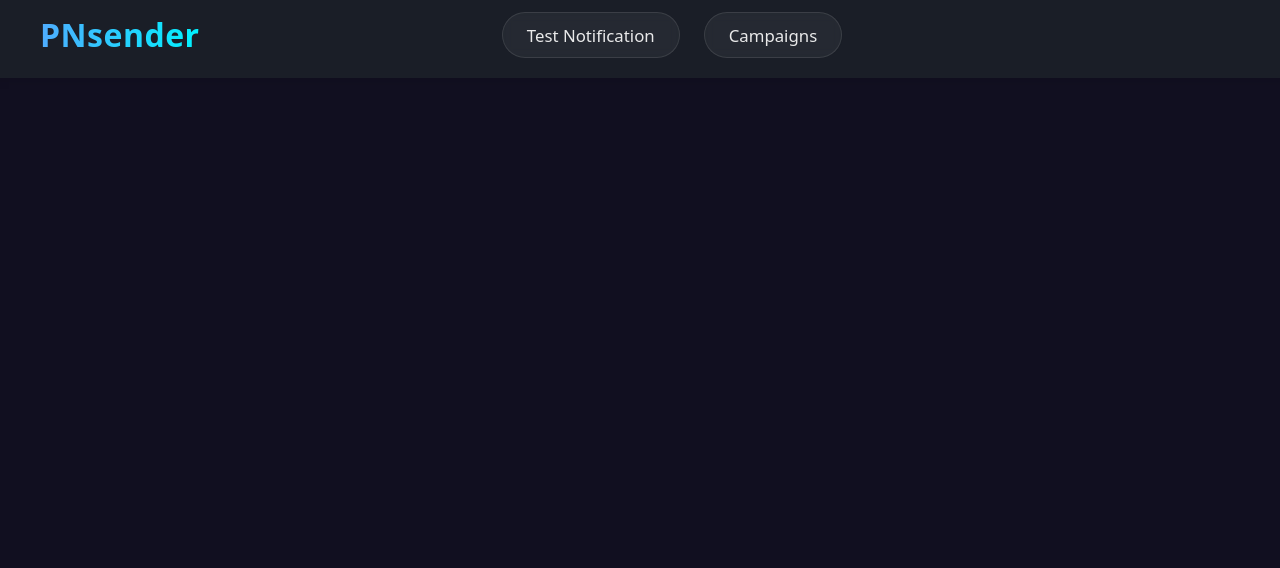
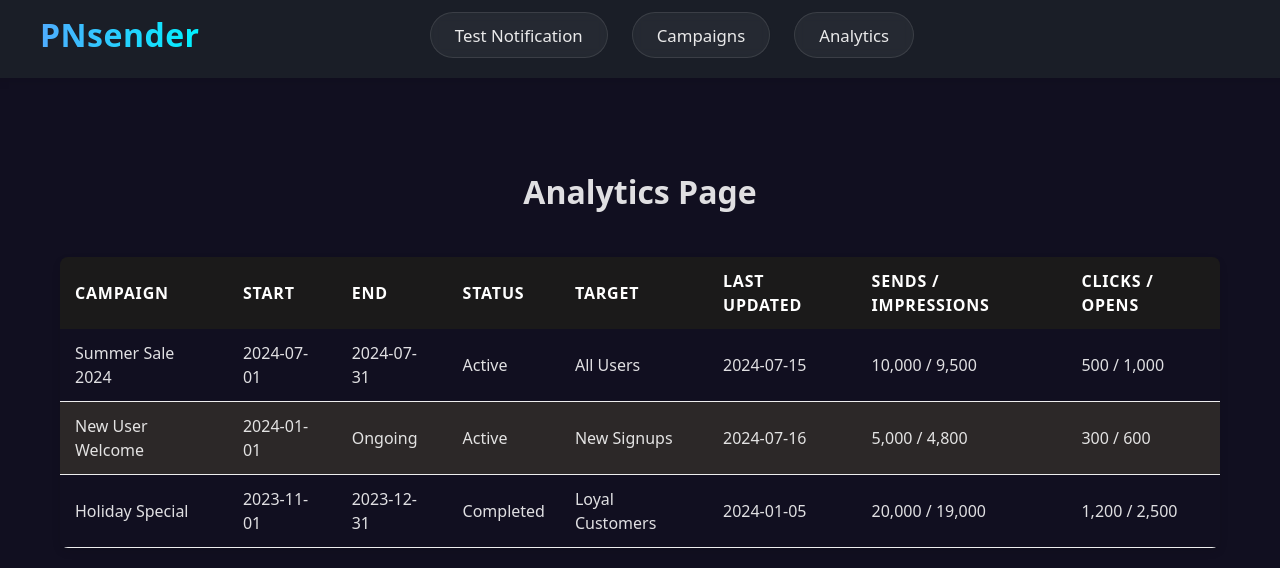
Before and after one commit to CatScan-crypt/PNsender, a React (Vite) app: page /analytics in a window 1280 px wide. Shown: the top 568 px of the page. Built offline with nearby package versions, Linux system fonts and the light colour scheme.

Commit message:
Create a forntend route.

```diff
--- a/api/routes/sendNotification.ts
+++ b/api/routes/sendNotification.ts
@@ -1,6 +1,7 @@
 import express, { Request, Response } from 'express';
 import admin from 'firebase-admin';
-
+import dotenv from 'dotenv';
+dotenv.config();
 const router = express.Router();
 
 router.post('/send-notification', async (req: Request, res: Response): Promise<void> => {
@@ -10,7 +11,7 @@ router.post('/send-notification', async (req: Request, res: Response): Promise<v
     res.status(400).json({ error: 'Missing token, title, or body' });
     return;
   }
-  const link:string = "http://localhost:5174";
+  const link:string = process.env.LOCAL_HOST || "https://pnreceiver-git-dev-catscans-projects.vercel.app/";
   const message = {
     notification: {
       title,
--- a/src/App.tsx
+++ b/src/App.tsx
@@ -1,5 +1,6 @@
 import SendTestNotification from './components/SendTestNotification/SendTestNotification';
 import Campaigns from './components/Campaigns/Campaigns';
+import Analytics from './components/Analytics/Analytics';
 import { BrowserRouter as Router, Route, Routes, Link } from 'react-router-dom';
 import './App.css';
 
@@ -12,12 +13,14 @@ function App() {
           <nav className="nav">
             <Link className="navLink" to="/">Test Notification</Link>
             <Link className="navLink" to="/campaigns">Campaigns</Link>
+            <Link className="navLink" to="/analytics">Analytics</Link>
           </nav>
         </header>
         <main className="main">
           <Routes>
             <Route path="/" element={<SendTestNotification/>} />
             <Route path="/campaigns" element={<Campaigns/>} />
+            <Route path="/analytics" element={<Analytics/>} />
           </Routes>
         </main>
       </div>
--- /dev/null
+++ b/src/components/Analytics/Analytics.css
@@ -0,0 +1,44 @@
+.analytics-container {
+  display: flex;
+  flex-direction: column;
+  align-items: center;
+  justify-content: center;
+  text-align: center;
+  padding: 20px;
+}
+
+table {
+  width: 100%;
+  border-collapse: collapse;
+  margin-top: 20px;
+  box-shadow: 0 4px 8px rgba(0, 0, 0, 0.1);
+  border-radius: 8px;
+  overflow: hidden; /* Ensures border-radius applies to children */
+}
+
+th,
+td {
+  padding: 12px 15px;
+  text-align: left;
+}
+
+th {
+  background-color: #1b1a1a;
+  color: white;
+  font-weight: bold;
+  text-transform: uppercase;
+  letter-spacing: 0.05em;
+}
+
+td {
+  border-bottom: 1px solid #eee;
+}
+
+tr:nth-child(even) {
+  background-color: #2c2828;
+}
+
+tr:hover {
+  background-color: #f1f1f1;
+  cursor: pointer;
+}
--- /dev/null
+++ b/src/components/Analytics/Analytics.tsx
@@ -0,0 +1,40 @@
+import './Analytics.css';
+import analyticsData from './analyticsData.json';
+
+function Analytics() {
+  return (
+    <div className="analytics-container">
+      <h1>Analytics Page</h1>
+      <table>
+        <thead>
+          <tr>
+            <th>Campaign</th>
+            <th>Start</th>
+            <th>End</th>
+            <th>Status</th>
+            <th>Target</th>
+            <th>Last updated</th>
+            <th>Sends / Impressions</th>
+            <th>Clicks / Opens</th>
+          </tr>
+        </thead>
+        <tbody>
+          {analyticsData.map((data, index) => (
+            <tr key={index}>
+              <td>{data.campaign}</td>
+              <td>{data.start}</td>
+              <td>{data.end}</td>
+              <td>{data.status}</td>
+              <td>{data.target}</td>
+              <td>{data.last_updated}</td>
+              <td>{data.sends_impressions}</td>
+              <td>{data.clicks_opens}</td>
+            </tr>
+          ))}
+        </tbody>
+      </table>
+    </div>
+  );
+}
+
+export default Analytics;
--- /dev/null
+++ b/src/components/Analytics/analyticsData.json
@@ -0,0 +1,32 @@
+[
+  {
+    "campaign": "Summer Sale 2024",
+    "start": "2024-07-01",
+    "end": "2024-07-31",
+    "status": "Active",
+    "target": "All Users",
+    "last_updated": "2024-07-15",
+    "sends_impressions": "10,000 / 9,500",
+    "clicks_opens": "500 / 1,000"
+  },
+  {
+    "campaign": "New User Welcome",
+    "start": "2024-01-01",
+    "end": "Ongoing",
+    "status": "Active",
+    "target": "New Signups",
+    "last_updated": "2024-07-16",
+    "sends_impressions": "5,000 / 4,800",
+    "clicks_opens": "300 / 600"
+  },
+  {
+    "campaign": "Holiday Special",
+    "start": "2023-11-01",
+    "end": "2023-12-31",
+    "status": "Completed",
+    "target": "Loyal Customers",
+    "last_updated": "2024-01-05",
+    "sends_impressions": "20,000 / 19,000",
+    "clicks_opens": "1,200 / 2,500"
+  }
+]
--- a/tsconfig.app.json
+++ b/tsconfig.app.json
@@ -19,7 +19,7 @@
     "strict": true,
     "noUnusedLocals": true,
     "noUnusedParameters": true,
-    "erasableSyntaxOnly": true,
+    // "erasableSyntaxOnly": true,
     "noFallthroughCasesInSwitch": true,
     "noUncheckedSideEffectImports": true
   },
```
